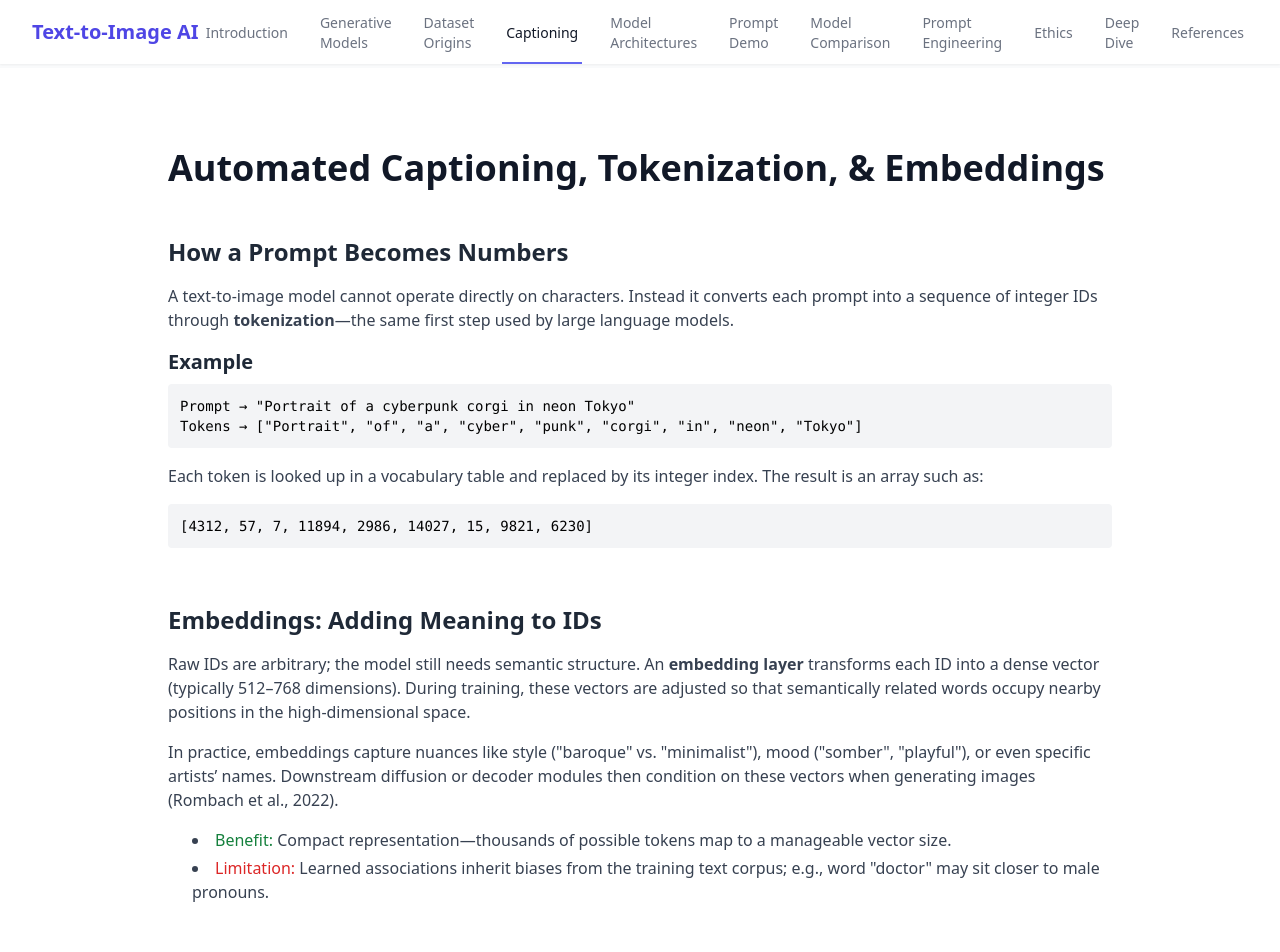
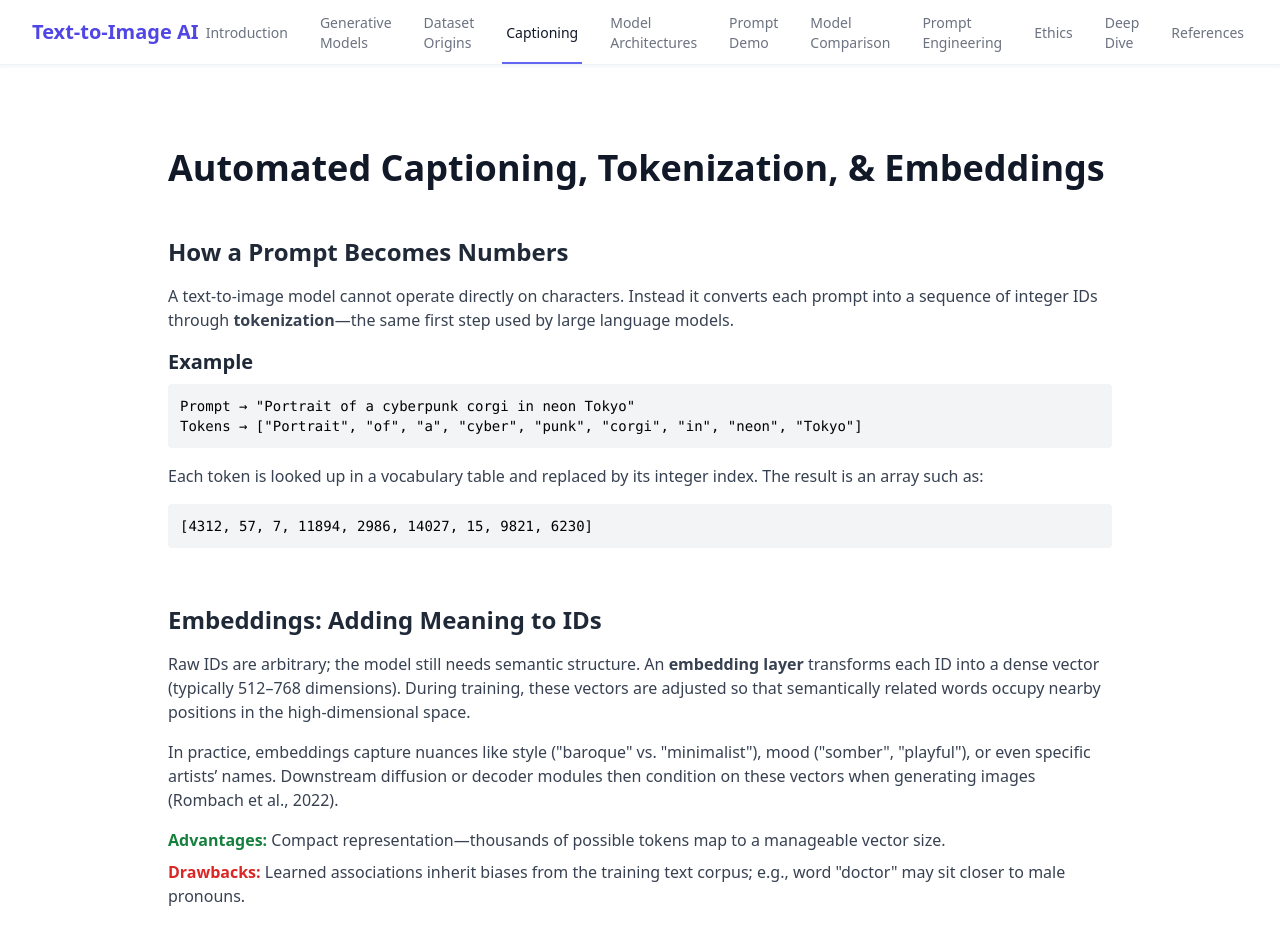
Before and after one commit to rsmkhal/genai-explainer, a React (Vite) app: page /#/captioning in a window 1280 px wide. Shown: the top 952 px of the page. Built offline with nearby package versions, Linux system fonts and the light colour scheme.

Commit message:
content and formatting adjustments

```diff
--- a/src/pages/Captioning.tsx
+++ b/src/pages/Captioning.tsx
@@ -35,10 +35,14 @@ const CaptioningTokenization = () => {
           <p className="text-gray-700 mb-4">
             In practice, embeddings capture nuances like style ("baroque" vs. "minimalist"), mood ("somber", "playful"), or even specific artists’ names.  Downstream diffusion or decoder modules then condition on these vectors when generating images (Rombach&nbsp;et&nbsp;al., 2022).
           </p>
-          <ul className="list-disc list-inside ml-6 text-gray-700 space-y-1 mb-4">
-            <li><span className="text-green-700 font-medium">Benefit:</span> Compact representation—thousands of possible tokens map to a manageable vector size.</li>
-            <li><span className="text-red-600 font-medium">Limitation:</span> Learned associations inherit biases from the training text corpus; e.g., word "doctor" may sit closer to male pronouns.</li>
-          </ul>
+          <p className="text-gray-700 mb-2">
+  <span className="font-semibold text-green-700">Advantages: </span>
+  Compact representation—thousands of possible tokens map to a manageable vector size.
+</p>
+<p className="text-gray-700 mb-4">
+  <span className="font-semibold text-red-600">Drawbacks: </span>
+  Learned associations inherit biases from the training text corpus; e.g., word "doctor" may sit closer to male pronouns.
+</p>
         </article>
 
         {/* 3. Automated Captioning Pipelines */}
```
